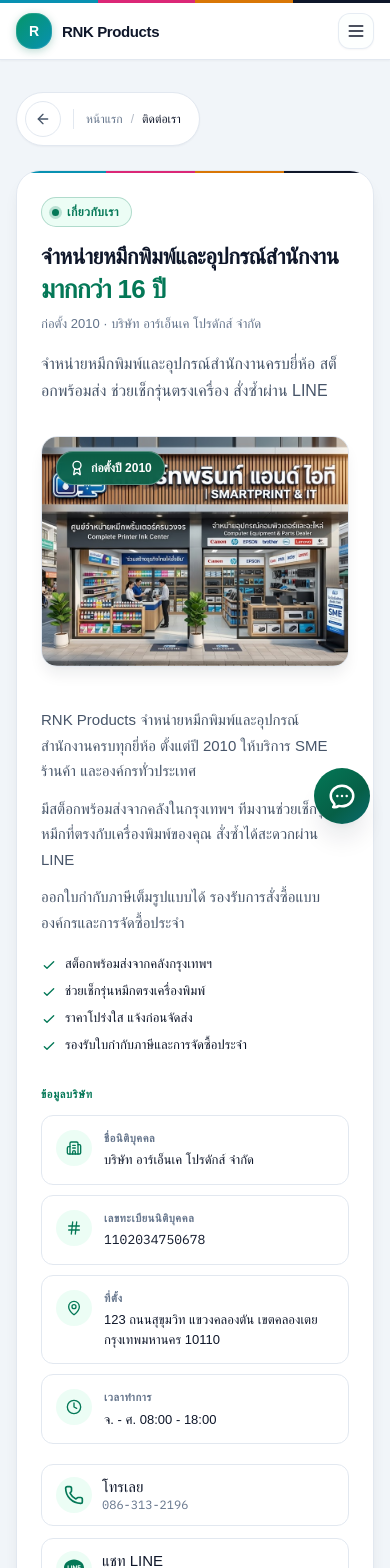
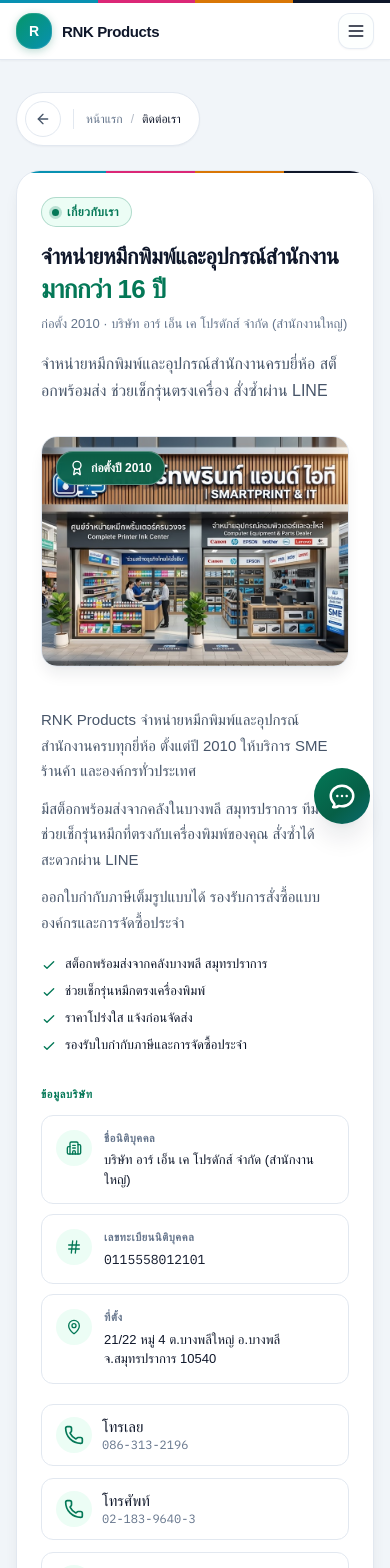
Before and after one commit to JirapusNon/jirapusNon.github.io, a Next.js app: page /contact in a window 390 px wide. Shown: the top 1568 px of the page. Built offline with nearby package versions, Linux system fonts and the light colour scheme; a web font is replaced by a local one.

Commit message:
Refactor contact components and update global styles to enhance user interaction. Introduce a static contact action for phone display, update contact information with new address and phone details, and remove operating hours from various sections for a cleaner presentation.

```diff
--- a/src/components/AboutSectionHome.tsx
+++ b/src/components/AboutSectionHome.tsx
@@ -20,12 +20,6 @@
     label: 'ช่องทางชำระเงิน',
     value: BUSINESS.aboutHomeTrust.payment,
     Icon: PaymentIcon,
-  },
-  {
-    id: 'hours',
-    label: 'เวลาทำการ',
-    value: BUSINESS.hours,
-    Icon: ClockIcon,
   },
 ] as const;
 
@@ -171,11 +165,3 @@
     </svg>
   );
 }
-
-function ClockIcon() {
-  return (
-    <svg fill="none" viewBox="0 0 24 24" stroke="currentColor" aria-hidden="true">
-      <path strokeLinecap="round" strokeLinejoin="round" strokeWidth={1.75} d="M12 8v4l3 3m6-3a9 9 0 11-18 0 9 9 0 0118 0z" />
-    </svg>
-  );
-}
--- a/src/components/ContactAboutSection.tsx
+++ b/src/components/ContactAboutSection.tsx
@@ -3,7 +3,7 @@
 import Image from 'next/image';
 import Link from 'next/link';
 import { useEffect, useRef, useState } from 'react';
-import { ArrowUpRight, Award, Building2, Clock, Hash, MapPin, Phone } from 'lucide-react';
+import { ArrowUpRight, Award, Building2, Hash, MapPin, Phone } from 'lucide-react';
 import BackButton from '@/components/BackButton';
 import TrustBadges from '@/components/TrustBadges';
 import LineIcon from '@/components/LineIcon';
@@ -154,15 +154,6 @@
                     <p className="contact-facts__value">{CONTACT.address}</p>
                   </div>
                 </li>
-                <li className="contact-facts__row">
-                  <span className="contact-facts__icon">
-                    <Clock className="h-4 w-4" aria-hidden="true" />
-                  </span>
-                  <div className="contact-facts__body">
-                    <p className="contact-facts__label">เวลาทำการ</p>
-                    <p className="contact-facts__value">{BUSINESS.hours}</p>
-                  </div>
-                </li>
               </ul>
 
               <div className="contact-cta__actions contact-cta__actions--aside">
@@ -176,6 +167,18 @@
                   </span>
                   <ArrowUpRight className="contact-action__arrow" aria-hidden="true" />
                 </a>
+
+                <span className="contact-action contact-action--static">
+                  <span className="contact-action__icon">
+                    <Phone className="h-5 w-5" aria-hidden="true" />
+                  </span>
+                  <span className="contact-action__text">
+                    <span className="contact-action__label">โทรศัพท์</span>
+                    <span className="contact-action__value font-mono">
+                      {CONTACT.phoneLandline}
+                    </span>
+                  </span>
+                </span>
 
                 <a
                   href={CONTACT.lineUrl}
--- a/src/components/Footer.tsx
+++ b/src/components/Footer.tsx
@@ -49,12 +49,6 @@
     value: CONTACT.email,
     href: `mailto:${CONTACT.email}`,
     Icon: MailIcon,
-  },
-  {
-    id: 'hours',
-    label: 'เวลาทำการ',
-    value: BUSINESS.hours,
-    Icon: ClockIcon,
   },
 ] as const;
 
@@ -117,7 +111,6 @@
                       </dt>
                       <dd>
                         <span className="sr-only">{item.label}: </span>
-                        {'href' in item ? (
                         <a
                           href={item.href}
                           title={item.value}
@@ -128,9 +121,6 @@
                         >
                           {item.value}
                         </a>
-                        ) : (
-                          item.value
-                        )}
                       </dd>
                     </div>
                   ))}
@@ -256,25 +246,6 @@
   );
 }
 
-function ClockIcon({ className }: Readonly<{ className?: string }>) {
-  return (
-    <svg
-      className={className}
-      fill="none"
-      viewBox="0 0 24 24"
-      stroke="currentColor"
-      aria-hidden="true"
-    >
-      <path
-        strokeLinecap="round"
-        strokeLinejoin="round"
-        strokeWidth={1.75}
-        d="M12 6v6h4.5m4.5 0a9 9 0 11-18 0 9 9 0 0118 0z"
-      />
-    </svg>
-  );
-}
-
 function FacebookIcon({ className }: Readonly<{ className?: string }>) {
   return (
     <svg
--- a/src/lib/constants.ts
+++ b/src/lib/constants.ts
@@ -6,6 +6,7 @@
   lineId: '0863132196',
   phone: '086-313-2196',
   phoneHref: 'tel:0863132196',
+  phoneLandline: '02-183-9640-3',
   facebookUrl: 'https://facebook.com/rnkink',
   messengerUrl: 'https://m.me/rnkink',
   instagramUrl: 'https://instagram.com/rnkink',
@@ -13,37 +14,39 @@
   shopeeUrl: 'https://shopee.co.th/rnkink',
   // TODO: ใส่ URL บัญชีจริง — ค่านี้เป็น placeholder ยังใช้งานไม่ได้
   tiktokUrl: 'https://tiktok.com/@rnkink',
-  email: 'sales@rnkproducts.co.th',
-  address: '123 ถนนสุขุมวิท แขวงคลองตัน เขตคลองเตย กรุงเทพมหานคร 10110',
-  addressShort: 'กรุงเทพฯ',
-  mapUrl: 'https://maps.google.com/?q=RNK+Products+Bangkok',
+  email: 'rnkproducts@hotmail.com',
+  address: '21/22 หมู่ 4 ต.บางพลีใหญ่ อ.บางพลี จ.สมุทรปราการ 10540',
+  addressShort: 'บางพลี, สมุทรปราการ',
+  mapUrl: 'https://maps.app.goo.gl/3kPTHRAwZ9YVwBfH7',
+  mapEmbedSrc:
+    'https://www.google.com/maps/embed?pb=!1m18!1m12!1m3!1d3877.769309918181!2d100.6895701!3d13.610896799999999!2m3!1f0!2f0!3f0!3m2!1i1024!2i768!4f13.1!3m3!1m2!1s0x311d5ebfa9b47f17%3A0x3d6a06d7284558b7!2z4Lia4LiI4LiBLiDguK3guLLguKPguYwg4LmA4Lit4LmH4LiZIOC5gOC4hCDguYLguJvguKPguJTguLHguIHguKrguYw!5e0!3m2!1sen!2sth!4v1784548335283!5m2!1sen!2sth',
 };
 
 export const BUSINESS = {
-  legalName: 'บริษัท อาร์เอ็นเค โปรดักส์ จำกัด',
-  taxId: '1102034750678',
+  legalName: 'บริษัท อาร์ เอ็น เค โปรดักส์ จำกัด (สำนักงานใหญ่)',
+  legalNameEn: 'R N K PRODUCTS CO., LTD.',
+  taxId: '0115558012101',
   foundedYear: 2010,
-  hours: 'จ. - ศ. 08:00 - 18:00',
-  responseTime: 'ตอบ LINE ภายใน 30 นาที (เวลาทำการ)',
+  responseTime: 'ตอบ LINE ภายใน 30 นาที',
   aboutImage: '/products/photos/cannon2.jpg',
   storeImage: '/ink-images/store.jpeg',
   aboutImageAlt: 'คลังสินค้าหมึกพิมพ์และอุปกรณ์สำนักงานของ RNK Products',
   storeImageAlt: 'หน้าร้านและคลังสินค้า RNK Products',
   about: [
     'RNK Products จำหน่ายหมึกพิมพ์และอุปกรณ์สำนักงานครบทุกยี่ห้อ ตั้งแต่ปี 2010 ให้บริการ SME ร้านค้า และองค์กรทั่วประเทศ',
-    'มีสต็อกพร้อมส่งจากคลังในกรุงเทพฯ ทีมงานช่วยเช็กรุ่นหมึกที่ตรงกับเครื่องพิมพ์ของคุณ สั่งซ้ำได้สะดวกผ่าน LINE',
+    'มีสต็อกพร้อมส่งจากคลังในบางพลี สมุทรปราการ ทีมงานช่วยเช็กรุ่นหมึกที่ตรงกับเครื่องพิมพ์ของคุณ สั่งซ้ำได้สะดวกผ่าน LINE',
     'ออกใบกำกับภาษีเต็มรูปแบบได้ รองรับการสั่งซื้อแบบองค์กรและการจัดซื้อประจำ',
   ],
   aboutHomeLead:
     'จำหน่ายหมึกพิมพ์และอุปกรณ์สำนักงานครบยี่ห้อ สต็อกพร้อมส่ง ช่วยเช็กรุ่นตรงเครื่อง สั่งซ้ำผ่าน LINE',
   aboutHomeHighlights: ['จัดส่งทั่วไทย', 'ใบกำกับภาษี', 'SME และองค์กร'],
   aboutExtended: [
-    'เริ่มจากการจำหน่ายหมึกพิมพ์ให้ร้านค้าและสำนักงานในพื้นที่กรุงเทพฯ ก่อนขยายบริการจัดส่งทั่วประเทศ ปัจจุบันมีสต็อกหมึกแท้ หมึกเทียบเท่า โทนเนอร์ และอุปกรณ์สำนักงานครบหลายร้อยรุ่น',
+    'เริ่มจากการจำหน่ายหมึกพิมพ์ให้ร้านค้าและสำนักงานในพื้นที่บางพลี สมุทรปราการ ก่อนขยายบริการจัดส่งทั่วประเทศ ปัจจุบันมีสต็อกหมึกแท้ หมึกเทียบเท่า โทนเนอร์ และอุปกรณ์สำนักงานครบหลายร้อยรุ่น',
     'ทีมงาน RNK ช่วยตรวจสอบรุ่นเครื่องพิมพ์ก่อนจัดส่งทุกครั้ง ลดปัญหาซื้อหมึกผิดรุ่น ลูกค้าองค์กรสามารถตั้งรายการสั่งซื้อประจำและออกใบกำกับภาษีได้ครบถ้วน',
     'นอกจากการสั่งซื้อออนไลน์และ LINE ลูกค้าสามารถเข้ามารับสินค้าและปรึกษาหน้าคลังได้ แนะนำโทรหรือแชทนัดหมายล่วงหน้าเพื่อให้ทีมงานเตรียมสินค้าไว้',
   ],
   values: [
-    'สต็อกพร้อมส่งจากคลังกรุงเทพฯ',
+    'สต็อกพร้อมส่งจากคลังบางพลี สมุทรปราการ',
     'ช่วยเช็กรุ่นหมึกตรงเครื่องพิมพ์',
     'ราคาโปร่งใส แจ้งก่อนจัดส่ง',
     'รองรับใบกำกับภาษีและการจัดซื้อประจำ',
@@ -59,7 +62,7 @@
 export const FOOTER = {
   heading: 'ติดต่อสอบถามเรื่องหมึกพิมพ์',
   tagline:
-    'บริษัท อาร์เอ็นเค โปรดักส์ จำกัด ผู้แทนจำหน่าย หมึกแท้และหมึกรีเมนูทุกรุ่น',
+    'บริษัท อาร์ เอ็น เค โปรดักส์ จำกัด ผู้แทนจำหน่าย หมึกแท้และหมึกรีเมนูทุกรุ่น',
   lineButton: 'แชท LINE',
   contactButton: 'ข้อมูลติดต่อเพิ่มเติม',
 } as const;
@@ -114,7 +117,7 @@
 ] as const;
 
 export const STORE = {
-  eyebrow: 'คลังสินค้า · กรุงเทพฯ',
+  eyebrow: 'คลังสินค้า · บางพลี สมุทรปราการ',
   title: 'คลัง RNK Products',
   intro:
     'เรามีคลังสินค้าและจุดรับหมึกพิมพ์ให้คุณเข้ามาดูสินค้าจริง ปรึกษาทีมงาน และรับสินค้าหน้าร้านได้ — นอกจากนี้ยังสั่งซื้อและจัดส่งทั่วไทยผ่าน LINE ได้สะดวก',
```
Also changed, not shown: src/app/contact/page.tsx (+3 -6 lines), src/components/ContactFab.tsx (+1 -25 lines), src/app/globals.css. Lines whose indentation alone changed are shown as unchanged.
